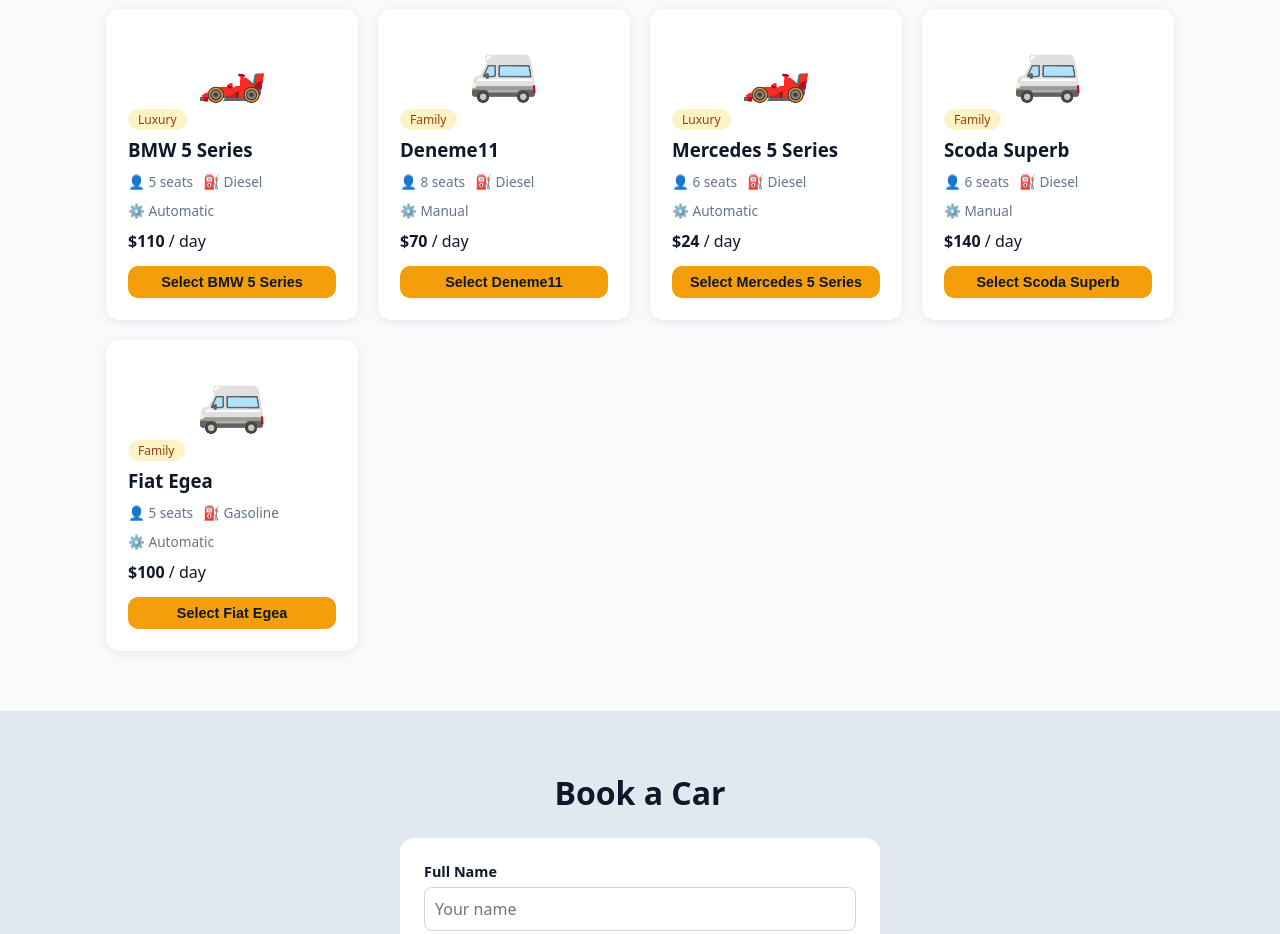
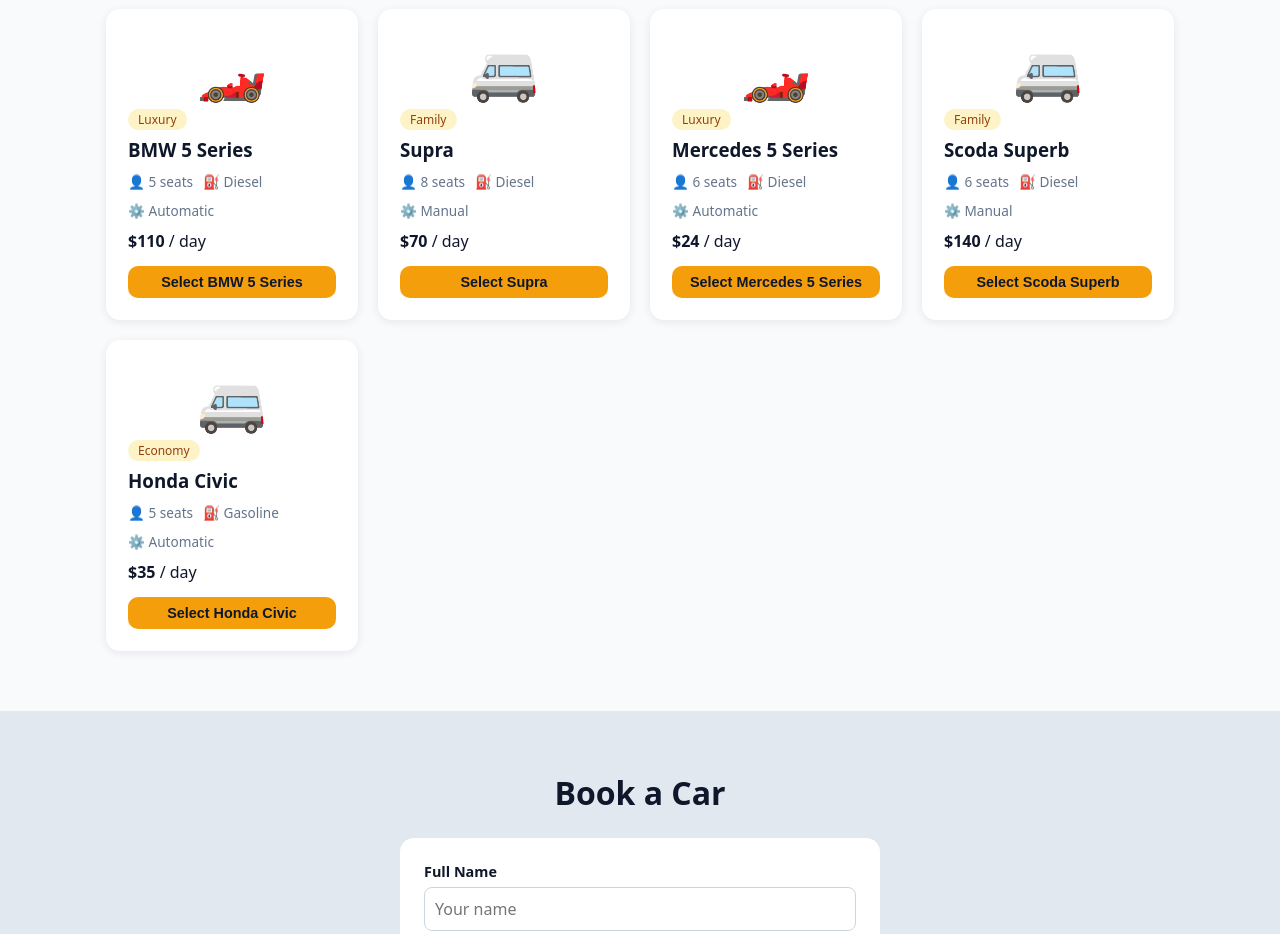
Before and after one commit to oguzhanfatihkucuk/github-actions-example, a React (Vite) app: page / in a window 1280 px wide. Shown: the part 920-1854 px from the top of the page. Built offline with nearby package versions, Linux system fonts and the light colour scheme.

Commit message:
-f new cars added

```diff
--- a/src/App.jsx
+++ b/src/App.jsx
@@ -10,10 +10,10 @@ export const cars = [
   { id: 3, name: 'Toyota Corolla', type: 'Comfort', price: 45, seats: 5, fuel: 'Hybrid', gear: 'Automatic', icon: '🚘' },
   { id: 4, name: 'VW Passat', type: 'Comfort', price: 55, seats: 5, fuel: 'Diesel', gear: 'Automatic', icon: '🚖' },
   { id: 5, name: 'BMW 5 Series', type: 'Luxury', price: 110, seats: 5, fuel: 'Diesel', gear: 'Automatic', icon: '🏎️' },
-  { id: 6, name: 'Deneme11', type: 'Family', price: 70, seats: 8, fuel: 'Diesel', gear: 'Manual', icon: '🚐' },
+  { id: 6, name: 'Supra', type: 'Family', price: 70, seats: 8, fuel: 'Diesel', gear: 'Manual', icon: '🚐' },
   { id: 7, name: 'Mercedes 5 Series', type: 'Luxury', price: 24, seats: 6, fuel: 'Diesel', gear: 'Automatic', icon: '🏎️' },
   { id: 8, name: 'Scoda Superb', type: 'Family', price: 140, seats: 6, fuel: 'Diesel', gear: 'Manual', icon: '🚐' },
-  { id: 9, name: 'Fiat Egea', type: 'Family', price: 100, seats: 5, fuel: 'Gasoline', gear: 'Automatic', icon: '🚐' },
+  { id: 9, name: 'Honda Civic', type: 'Economy', price: 35, seats: 5, fuel: 'Gasoline', gear: 'Automatic', icon: '🚐' },
 ]
 
 const categories = ['All', 'Economy', 'Comfort', 'Luxury', 'Family']
```
